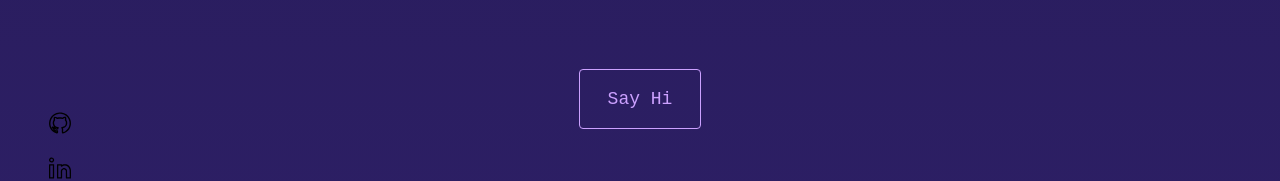
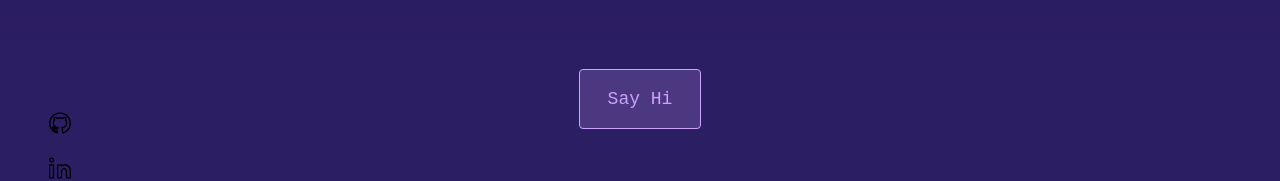
Before and after one commit to neillydev/v2, a Next.js app: page / in a window 1280 px wide. In both pictures the pointer is over the button "Say Hi". Shown: the part 2950-3131 px from the top of the page. Built offline with nearby package versions, Linux system fonts and the light colour scheme.

Commit message:
add styling to contact button

```diff
--- a/styles/Contact.module.css
+++ b/styles/Contact.module.css
@@ -32,4 +32,9 @@
     text-decoration: none;
     cursor: pointer;
     margin-top: 50px;
+    transition: all 0.25s cubic-bezier(0.645,0.045,0.355,1);
 }
+
+.contactBtn:hover {
+    background-color: rgba(203, 161, 255, 0.20);
+}
```
